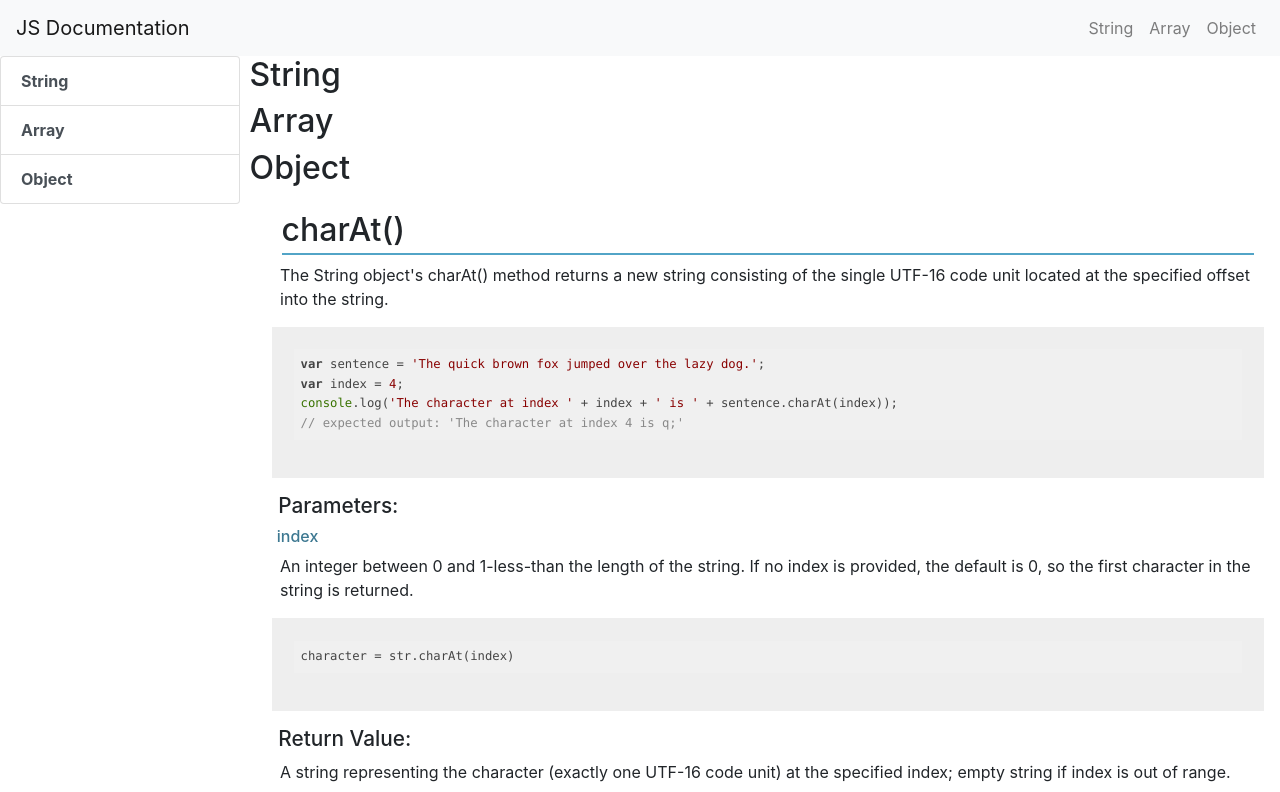
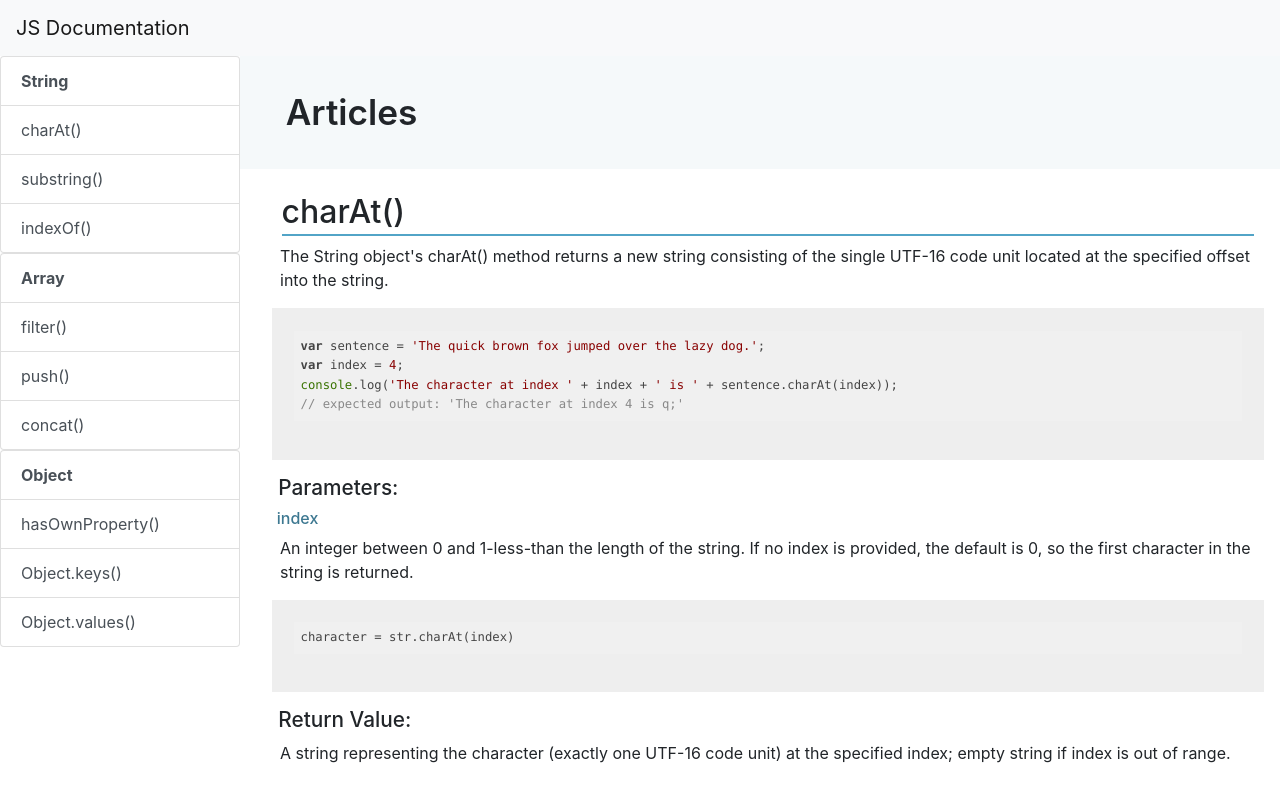
Before and after one commit to Smukat/documentation-page, a React (Create React App) app: page / in a window 1280 px wide. Shown: the top 792 px of the page. Built offline with nearby package versions, Linux system fonts and the light colour scheme.

Commit message:
Add logic to display individual articles

```diff
--- a/src/App.css
+++ b/src/App.css
@@ -19,6 +19,17 @@ General styles
  .sideMenu-category {
 	 font-weight: 700;
  }
+
+ /* Main
+ **********************/
+.mainHeader-style {
+	background-color: #f5f9fa;
+}
+.mainHeader {
+	font-size: 2.2rem;
+	font-weight: 600;
+	padding: 1em;
+}
 
  /* Article
  **********************/
--- a/src/App.jsx
+++ b/src/App.jsx
@@ -1,3 +1,4 @@
+// Import Section
 import React, { Component } from 'react';
 // import PropTypes from 'prop-types';
 import data from './data/data.json';
@@ -10,42 +11,52 @@ import './App.css';
 class App extends Component {
   constructor(props) {
     super(props);
+    // {data} is the json object that will give all the information to the app.
+    // {active_category_id} will identify the section the user is visiting based on the key of the {data} given.
+    // Objects in the json file start at "1". -1 in active category means there is no active category.
     this.state = {
       data,
       active_category_id: -1,
+      active_article_id: -1
     };
     this.updateActiveCategory = this.updateActiveCategory.bind(this);
   }
-
+  // It returns an array of all the articles found in {data} json.
   getAllArticles() {
     const articles = Object.values(this.state.data).map(object => (
       object.articles
     ));
     return articles.reduce((accumulator, currentValue) => accumulator.concat(currentValue), []);
   }
-
-  updateActiveCategory(category_id) {
+  //Using the SideMenu or the Navbar buttons, update the {active_category_id}
+  updateActiveCategory(category_id, article_id) {
     this.setState({
       active_category_id: category_id,
+      active_article_id: article_id
     });
   }
 
   render() {
-    const { data, active_category_id } = this.state;
-    // Create an array with the category thay will show in the navbar and the sidemenu.
-    const categories = Object.values(data).map(object => (
-      { id: object.id, category: object.category }));
+    // Destructuring
+    const { data, active_category_id, active_article_id } = this.state;
 
-    // Create an array of articles to show in the main component.
-    console.log('ID:' + active_category_id);
-    const articles = (active_category_id === -1) ? this.getAllArticles() : data[active_category_id].articles;
-    console.log(articles);
+    // Create an array of the {categories} thay will show in the <Navbar> and the <Sidemenu>.
+    const categoriesName = Object.values(data).map(object => (
+      { id: object.id, category: object.category, articles: object.articles}));
+
+    // Based on the category that has been selected in the menus, render a {sectionTitle} in <MainHeader>.
+    const sectionTitle = (active_category_id > 0) ? data[active_category_id].category : "Articles";
+
+    // Create an array of {articles} to show in the main component based on the active state of the category..
+    const articles = (active_category_id === -1) ? this.getAllArticles() :
+      (active_article_id === -1) ? data[active_category_id].articles : data[active_category_id].articles.filter(article => article.id === active_article_id);
+
     return (
       <div>
-        <Header categories={categories} />
+        <Header categories={categoriesName} />
         <div className="main-wrapper">
-          <SideMenu categories={categories} onChange={this.updateActiveCategory} />
-          <Main articles={articles} categories={categories} />
+          <SideMenu categories={categoriesName} onChange={this.updateActiveCategory} />
+          <Main articles={articles} section={sectionTitle} />
         </div>
       </div>
     );
--- a/src/components/Article.jsx
+++ b/src/components/Article.jsx
@@ -4,9 +4,10 @@ import SyntaxHighlighter from 'react-syntax-highlighter';
 import { Button } from 'reactstrap';
 import Parameters from './Parameters.jsx';
 
-const Article = ({ title, description, example, syntax }) => {
+const Article = ({ title, description, example, syntax}) => {
   const parameters = Object.values(syntax.parameters).map(parameter => (
     <Parameters
+      key={parameter.id}
       name={parameter.name}
       explanation={parameter.explanation}
       example={parameter.example}
--- a/src/components/CustomNavbar.jsx
+++ b/src/components/CustomNavbar.jsx
@@ -34,12 +34,12 @@ export default class CustomNavbar extends React.Component {
       <div>
         <Navbar color="light" light expand="md">
           <NavbarBrand href="/">{title}</NavbarBrand>
-          <NavbarToggler onClick={this.toggle} />
+          {/* <NavbarToggler onClick={this.toggle} />
           <Collapse isOpen={isOpen} navbar>
             <Nav className="ml-auto" navbar>
               {navbarItems}
             </Nav>
-          </Collapse>
+          </Collapse> */}
         </Navbar>
       </div>
     );
--- a/src/components/ListItem.jsx
+++ b/src/components/ListItem.jsx
@@ -5,7 +5,7 @@ import {
 } from 'reactstrap';
 
 const ListItem = ({ category, id, onClick }) => (
-  <ListGroupItem className="sideMenu-category" tag="a" href="#" action onClick={() => { onClick(id)}}>{category}</ListGroupItem>
+  <ListGroupItem className="sideMenu-category" tag="a" href="#" action onClick={() => { onClick(id, -1)}}>{category}</ListGroupItem>
 );
 
 ListItem.propTypes = {
--- a/src/components/Main.jsx
+++ b/src/components/Main.jsx
@@ -5,23 +5,21 @@ import Article from './Article';
 import MainHeader from './MainHeader';
 // import { github } from 'react-syntax-highlighter/styles/hljs';
 
-const Main = ({ articles, categories }) => {
+const Main = ({ articles, section }) => {
+	console.log(articles[0].id);
 	const article = Object.values(articles).map(article => (
 		<Article
 			title={article.title}
+			key={article.id}
 			description={article.description}
 			example={article.example}
 			syntax={article.syntax} />
 	));
 
-	const header = Object.values(categories).map(category => (
-		<MainHeader category={category.category}/>
-	));
-
 
 	return (
 		<main id="content">
-			{header}
+			<MainHeader section={section}/>
 			{article}
 		</main>
 	);
@@ -30,7 +28,7 @@ const Main = ({ articles, categories }) => {
 
 Main.propTypes = {
 	articles: PropTypes.arrayOf(PropTypes.object).isRequired,
-	categories: PropTypes.array.isRequired,
+	section: PropTypes.string.isRequired,
 };
 
 export default Main;
--- a/src/components/MainHeader.jsx
+++ b/src/components/MainHeader.jsx
@@ -1,13 +1,13 @@
 import React from 'react';
 import PropTypes from 'prop-types';
 
-const MainHeader = ({ category }) => (
+const MainHeader = ({ section }) => (
   <div className="mainHeader-style">
-    <h2>{category}</h2>
+    <h2 className="mainHeader">{section}</h2>
   </div>
 );
 
 MainHeader.propTypes = {
-  category: PropTypes.string.isRequired,
+  section: PropTypes.string.isRequired,
 };
 export default MainHeader;
--- a/src/components/SideMenu.jsx
+++ b/src/components/SideMenu.jsx
@@ -1,24 +1,33 @@
 import React from 'react';
-import { ListGroup, ListGroupItem } from 'reactstrap';
+import { ListGroup } from 'reactstrap';
 import ListItem from './ListItem.jsx';
+import Subcategory from './Subcategory';
+import Article from './Article.jsx';
 
 const SideMenu = ({ categories, onChange }) => {
   console.log(categories);
-  const list_categories = categories.map(category => (
-    <ListItem
-      category={category.category}
-      id={category.id}
-      key={category.id}
-      onClick={onChange}
-    />
-  ));
 
+  //Create a <ListItem> component for each {category}
+  const list_categories = categories.map((category) => {
+    return (
+      <div key={category.id}>
+        <ListItem
+          category={category.category}
+          id={category.id}
+          onClick={onChange}
+        />
+        {category.articles.map(article => (
+          <Subcategory name={article.title} key={article.id} category_id={category.id} id={article.id} onClick={onChange} />
+        ))}
+      </div>
+  );
+});
 
   return (
     <aside>
       <ListGroup>{list_categories}</ListGroup>
-      <p />
     </aside>
   );
 };
+
 export default SideMenu;
--- /dev/null
+++ b/src/components/Subcategory.jsx
@@ -0,0 +1,15 @@
+import React from 'react';
+import PropTypes from 'prop-types';
+import {
+  ListGroupItem,
+} from 'reactstrap';
+
+const Subcategory = ({ name, id, category_id, onClick }) => (
+  <ListGroupItem tag="a" href="#" action onClick={() => {onClick(category_id, id)}}>{name}</ListGroupItem>
+);
+
+Subcategory.propTypes = {
+  name: PropTypes.string.isRequired,
+};
+
+export default Subcategory;
--- a/src/data/data.json
+++ b/src/data/data.json
@@ -5,13 +5,15 @@
     "articles": [
         {
             "title": "charAt()",
+            "id": 20,
             "description": "The String object's charAt() method returns a new string consisting of the single UTF-16 code unit located at the specified offset into the string.",
             "syntax": {
                 "parameters": [
                     {
                     "name": "index",
                     "explanation": "An integer between 0 and 1-less-than the length of the string. If no index is provided, the default is 0, so the first character in the string is returned.",
-                    "example": "character = str.charAt(index)"
+                    "example": "character = str.charAt(index)",
+                    "id": 80
                     }
                 ],
                 "return": "A string representing the character (exactly one UTF-16 code unit) at the specified index; empty string if index is out of range.",
@@ -22,13 +24,15 @@
 
         {
             "title": "substring()",
+            "id": 21,
             "description": "The String object's charAt() method returns a new string consisting of the single UTF-16 code unit located at the specified offset into the string.",
             "syntax": {
                 "parameters": [
                     {
                     "name": "index",
                     "explanation": "An integer between 0 and 1-less-than the length of the string. If no index is provided, the default is 0, so the first character in the string is returned.",
-                    "example": "character = str.charAt(index)"
+                    "example": "character = str.charAt(index)",
+                    "id": 81
                     }
                 ],
                 "return": "A string representing the character (exactly one UTF-16 code unit) at the specified index; empty string if index is out of range.",
@@ -38,13 +42,15 @@
         },
         {
             "title": "indexOf()",
+            "id": 22,
             "description": "The String object's charAt() method returns a new string consisting of the single UTF-16 code unit located at the specified offset into the string.",
             "syntax": {
                 "parameters": [
                     {
                     "name": "index",
                     "explanation": "An integer between 0 and 1-less-than the length of the string. If no index is provided, the default is 0, so the first character in the string is returned.",
-                    "example": "character = str.charAt(index)"
+                    "example": "character = str.charAt(index)",
+                    "id": 82
                     }
                 ],
                 "return": "A string representing the character (exactly one UTF-16 code unit) at the specified index; empty string if index is out of range.",
@@ -60,13 +66,15 @@
     "articles": [
         {
             "title": "filter()",
+            "id": 23,
             "description": "The String object's charAt() method returns a new string consisting of the single UTF-16 code unit located at the specified offset into the string.",
             "syntax": {
                 "parameters": [
                     {
                     "name": "index",
                     "explanation": "An integer between 0 and 1-less-than the length of the string. If no index is provided, the default is 0, so the first character in the string is returned.",
-                    "example": "character = str.charAt(index)"
+                    "example": "character = str.charAt(index)",
+                    "id": 83
                     }
                 ],
                 "return": "A string representing the character (exactly one UTF-16 code unit) at the specified index; empty string if index is out of range.",
@@ -77,13 +85,15 @@
 
         {
             "title": "push()",
+            "id": 24,
             "description": "The String object's charAt() method returns a new string consisting of the single UTF-16 code unit located at the specified offset into the string.",
             "syntax": {
                 "parameters": [
                     {
                     "name": "index",
                     "explanation": "An integer between 0 and 1-less-than the length of the string. If no index is provided, the default is 0, so the first character in the string is returned.",
-                    "example": "character = str.charAt(index)"
+                    "example": "character = str.charAt(index)",
+                    "id": 84
                     }
                 ],
                 "return": "A string representing the character (exactly one UTF-16 code unit) at the specified index; empty string if index is out of range.",
@@ -93,13 +103,15 @@
         },
         {
             "title": "concat()",
+            "id": 25,
             "description": "The String object's charAt() method returns a new string consisting of the single UTF-16 code unit located at the specified offset into the string.",
             "syntax": {
                 "parameters": [
                     {
                     "name": "index",
                     "explanation": "An integer between 0 and 1-less-than the length of the string. If no index is provided, the default is 0, so the first character in the string is returned.",
-                    "example": "character = str.charAt(index)"
+                    "example": "character = str.charAt(index)",
+                    "id": 85
                     }
                 ],
                 "return": "A string representing the character (exactly one UTF-16 code unit) at the specified index; empty string if index is out of range.",
@@ -115,13 +127,15 @@
     "articles": [
         {
             "title": "hasOwnProperty()",
+            "id": 26,
             "description": "The String object's charAt() method returns a new string consisting of the single UTF-16 code unit located at the specified offset into the string.",
             "syntax": {
                 "parameters": [
                     {
                     "name": "index",
                     "explanation": "An integer between 0 and 1-less-than the length of the string. If no index is provided, the default is 0, so the first character in the string is returned.",
-                    "example": "character = str.charAt(index)"
+                    "example": "character = str.charAt(index)",
+                    "id": 86
                     }
                 ],
                 "return": "A string representing the character (exactly one UTF-16 code unit) at the specified index; empty string if index is out of range.",
@@ -132,13 +146,15 @@
 
         {
             "title": "Object.keys()",
+            "id": 27,
             "description": "The String object's charAt() method returns a new string consisting of the single UTF-16 code unit located at the specified offset into the string.",
             "syntax": {
                 "parameters": [
                     {
                     "name": "index",
                     "explanation": "An integer between 0 and 1-less-than the length of the string. If no index is provided, the default is 0, so the first character in the string is returned.",
-                    "example": "character = str.charAt(index)"
+                    "example": "character = str.charAt(index)",
+                    "id": 87
                     }
                 ],
                 "return": "A string representing the character (exactly one UTF-16 code unit) at the specified index; empty string if index is out of range.",
@@ -148,13 +164,15 @@
         },
         {
             "title": "Object.values()",
+            "id": 28,
             "description": "The String object's charAt() method returns a new string consisting of the single UTF-16 code unit located at the specified offset into the string.",
             "syntax": {
                 "parameters": [
                     {
                     "name": "index",
                     "explanation": "An integer between 0 and 1-less-than the length of the string. If no index is provided, the default is 0, so the first character in the string is returned.",
-                    "example": "character = str.charAt(index)"
+                    "example": "character = str.charAt(index)",
+                    "id": 88
                     }
                 ],
                 "return": "A string representing the character (exactly one UTF-16 code unit) at the specified index; empty string if index is out of range.",
@@ -163,7 +181,5 @@
             "example": "var sentence = 'The quick brown fox jumped over the lazy dog.'; \nvar index = 4; \nconsole.log('The character at index ' + index + ' is ' + sentence.charAt(index)); \n// expected output: 'The character at index 4 is q;'"
         }
     ]
+    }
 }
-
-
-}
```
Also changed, not shown: src/css/layout.css (line endings or trailing spaces).
